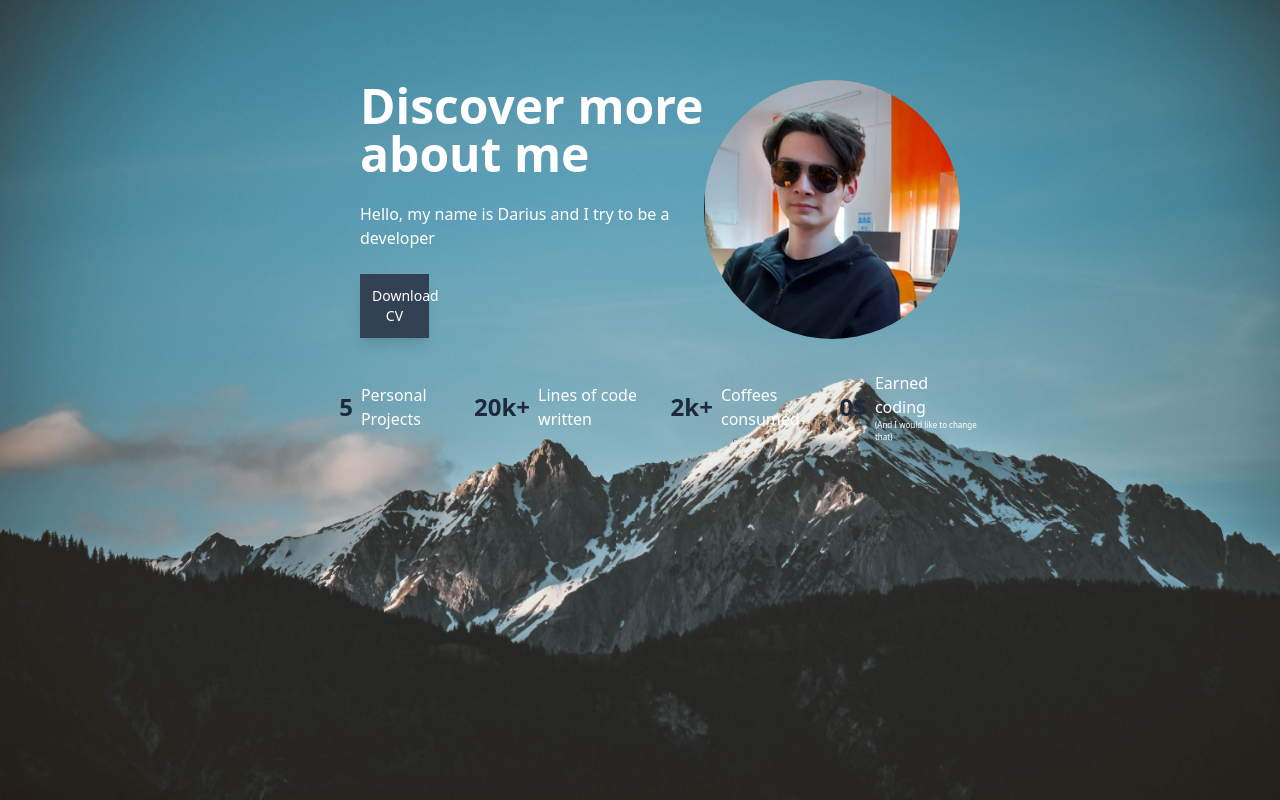
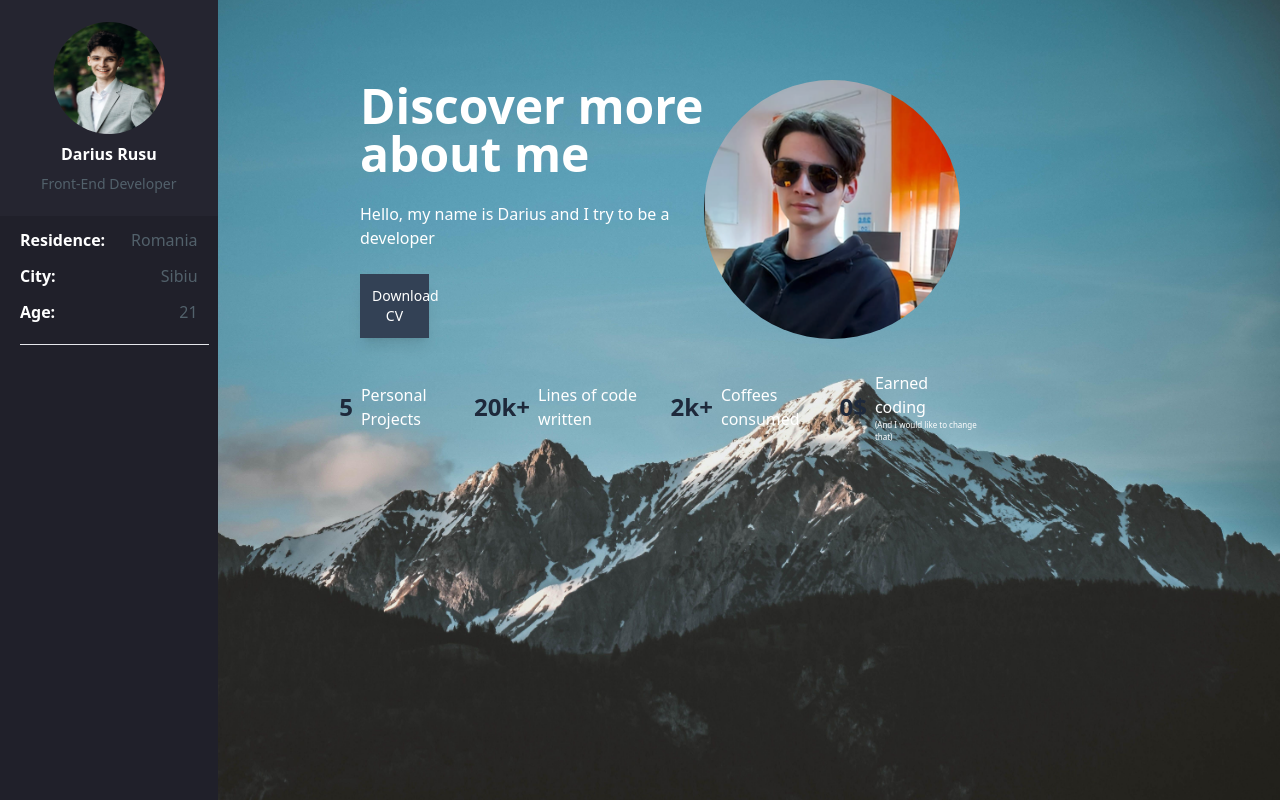
Before and after one commit to RusuDarius/Portfolio, a React (Vite) app: page / in a window 1280 px wide. Built offline with nearby package versions, Linux system fonts and the light colour scheme.

Commit message:
Added sidebar with photo and personal data

```diff
--- a/src/App.tsx
+++ b/src/App.tsx
@@ -1,11 +1,11 @@
-import Badges from "./components/Badges";
 import Heading from "./components/Heading";
+import SideBar from "./components/SideBar";
 
 function App() {
   return (
     <div className="w-screen h-screen bg-cover bg-no-repeat bg-center bg-[url('./utils/images/montainbg.png')]">
       <Heading />
-      <Badges />
+      <SideBar />
     </div>
   );
 }
--- a/src/components/Heading.tsx
+++ b/src/components/Heading.tsx
@@ -1,11 +1,15 @@
 import React from "react";
 import Darius from "../utils/images/Darius.png";
+import Badges from "./Badges";
 
 const Heading = () => {
   return (
+    <>
       <div className="flex justify-between transform translate-x-[50%] translate-y-20 w-1/2">
         <div className="flex flex-col gap-6 w-2/3 justify-center pl-10">
-        <p className="text-5xl font-bold text-white">Discover more about me</p>
+          <p className="text-5xl font-bold text-white">
+            Discover more about me
+          </p>
           <p className="text-white">
             Hello, my name is Darius and I try to be a developer
           </p>
@@ -17,6 +21,8 @@ const Heading = () => {
           <img src={Darius} alt="Darius" className="rounded-full" />
         </div>
       </div>
+      <Badges />
+    </>
   );
 };
 
--- /dev/null
+++ b/src/components/SideBar.tsx
@@ -0,0 +1,31 @@
+import React from "react";
+import pfp from "../utils/images/pfp.png";
+
+const SideBar = () => {
+  return (
+    <div className="bg-[#20202A] w-[17%] h-screen fixed bottom-0 flex flex-col">
+      <div className="h-[27%] flex flex-col justify-center items-center gap-2 bg-[#252530]">
+        <img src={pfp} className="rounded-full h-28 w-28"></img>
+        <p className="text-white font-bold">Darius Rusu</p>
+        <p className="text-sm text-[#52616B]">Front-End Developer</p>
+      </div>
+      <div className="">
+        <p className="flex justify-between px-5 pt-3 text-white font-bold">
+          Residence: <span className="text-[#52616B] font-normal">Romania</span>
+        </p>
+        <p className="flex justify-between px-5 pt-3 text-white font-bold">
+          City: <span className="text-[#52616B] font-normal">Sibiu</span>
+        </p>
+        <p className="flex justify-between px-5 pt-3 text-white font-bold">
+          Age: <span className="text-[#52616B] font-normal">21</span>
+        </p>
+        <hr className="w-[87%] my-5 transform translate-x-5" />
+      </div>
+    </div>
+  );
+};
+
+export default SideBar;
+
+// #252530 - small bg
+// #20202A - big bg
```
Also changed, not shown: src/utils/images/pfp.png (added). Lines whose indentation alone changed are shown as unchanged.
